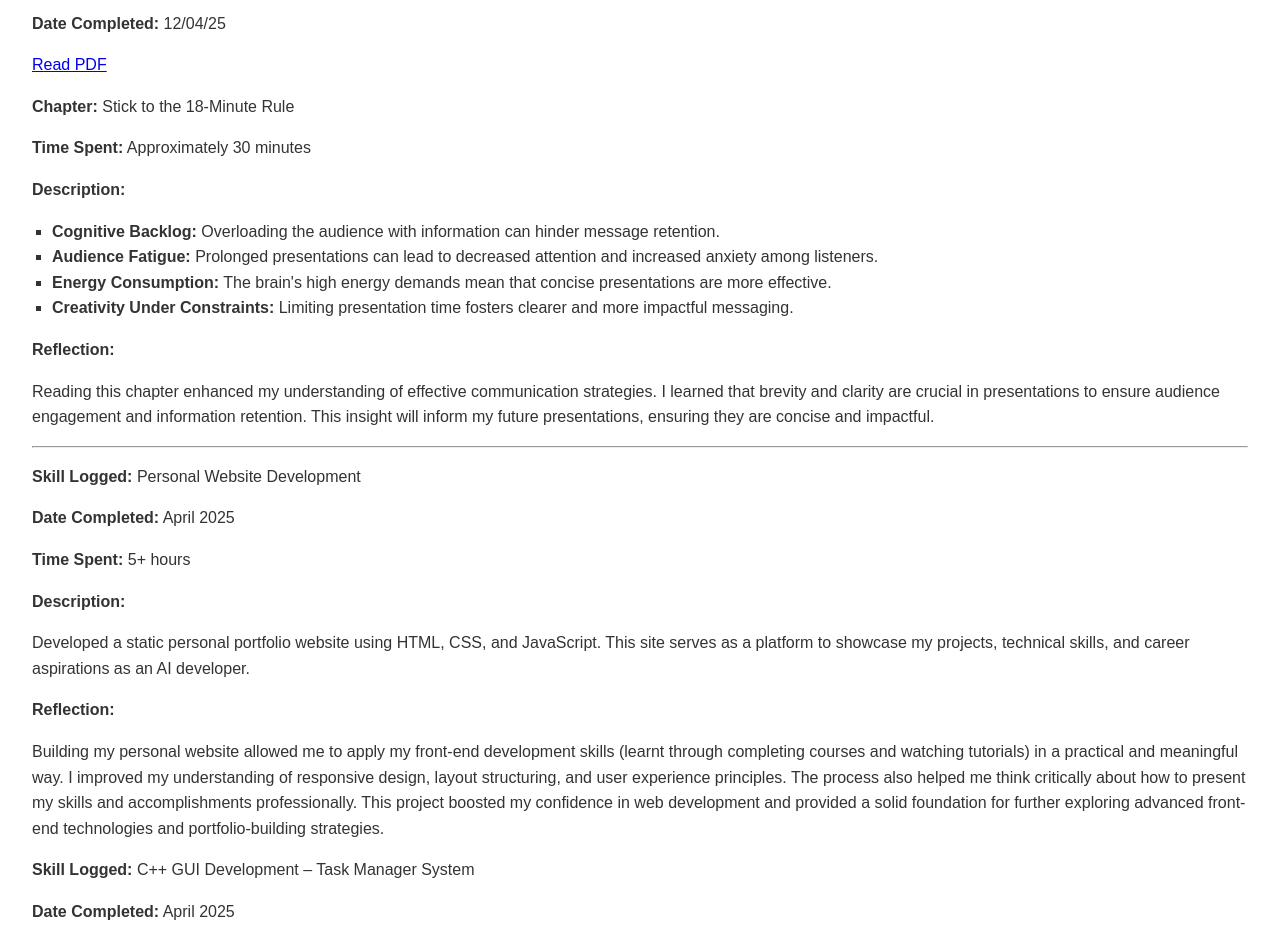
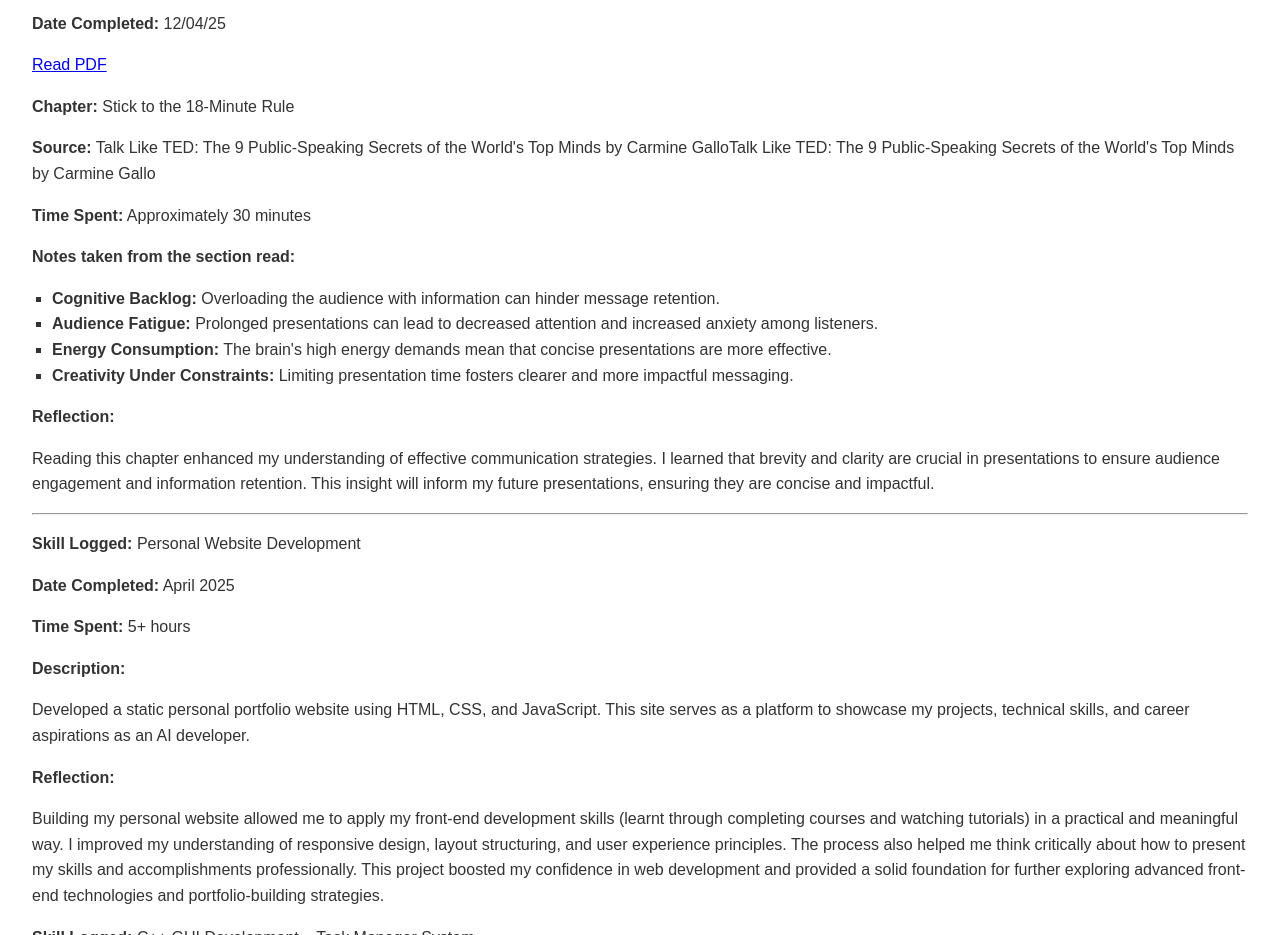
Before and after one commit to BBinoy06/BBinoy06.github.io, a plain HTML site: page index.html in a window 1280 px wide. Shown: the part 1600-2535 px from the top of the page. Drawn offline with Linux system fonts and the light colour scheme.

Commit message:
Update index.html

```diff
--- a/index.html
+++ b/index.html
@@ -62,9 +62,10 @@
     <p><strong>Date Completed:</strong> 12/04/25</p>
     <a href="https://holycrosshigh.co.za/MaterialsMatthew/Books/Talk%20Like%20TED%20The%209%20Public-Speaking%20Secrets%20of%20the%20Worlds%20Top%20Minds%20by%20Carmine%20Gallo%20(z-lib.org).epub.pdf" target="_blank">Read PDF</a>
     <p><strong>Chapter:</strong> Stick to the 18-Minute Rule</p>
+    <p><strong>Source:</strong> Talk Like TED: The 9 Public-Speaking Secrets of the World's Top Minds by Carmine GalloTalk Like TED: The 9 Public-Speaking Secrets of the World's Top Minds by Carmine Gallo</p>
     <p><strong>Time Spent:</strong> Approximately 30 minutes</p>
 
-    <p><strong>Description:</strong></p>
+    <p><strong>Notes taken from the section read:</strong></p>
     <ul>
       <li><strong>Cognitive Backlog:</strong> Overloading the audience with information can hinder message retention.</li>
       <li><strong>Audience Fatigue:</strong> Prolonged presentations can lead to decreased attention and increased anxiety among listeners.</li>
```
